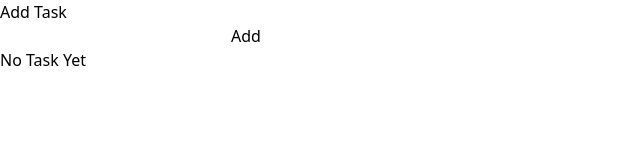
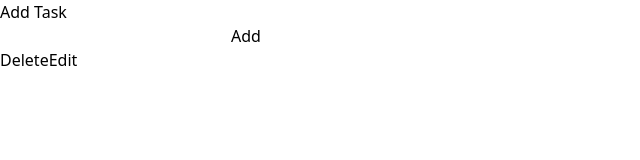
Before and after one commit to akshitolihan/react-todo, a React (Vite) app: page / in a window 1280 px wide. Shown: the top 160 px of the page, without its empty margins (0-640 px from the left). Built offline with nearby package versions, Linux system fonts and the light colour scheme.

Commit message:
Finishing localstorage work

```diff
--- a/src/components/CreateTodo.tsx
+++ b/src/components/CreateTodo.tsx
@@ -1,4 +1,4 @@
-import React, { useEffect } from "react";
+import React, { useEffect, useRef } from "react";
 interface Props {
   todos: string[];
   setTodos: React.Dispatch<React.SetStateAction<string[]>>;
@@ -18,33 +18,42 @@ const CreateTodo: React.FC<Props> = ({
   setInputVal,
   id,
 }) => {
+  const inputRef = useRef<HTMLInputElement | null>(null);
   const handleChange = (e: React.ChangeEvent<HTMLInputElement>) => {
     setInputVal(e.target.value);
   };
   const handleSubmit = (e: { preventDefault: () => void }) => {
     e.preventDefault();
+
+    if (inputRef.current) {
+      inputRef.current.focus();
+    }
     console.log(editTodo);
     if (inputVal.length > 0) {
       if (!editTodo) {
         setTodos([...todos, inputVal]);
         setInputVal("");
+        localStorage.setItem("tasks", JSON.stringify([...todos, inputVal]));
         console.log("I am here");
       } else {
         const newTodo = todos.map((todo, index) =>
-          index - 1 === id ? inputVal : todo
+          index === id ? inputVal : todo
         );
         console.log(newTodo);
         setTodos(newTodo);
         setEditTodo("");
         setInputVal("");
+        localStorage.setItem("tasks", JSON.stringify(newTodo));
       }
-      localStorage.setItem("tasks", JSON.stringify(todos));
     }
   };
 
   useEffect(() => {
     if (editTodo) {
       console.log("Edit todo ", editTodo);
+      if (inputRef.current) {
+        inputRef.current.focus();
+      }
       setInputVal(editTodo);
     } else setInputVal("");
     // localStorage.setItem("tasks", JSON.stringify(todos));
@@ -56,6 +65,7 @@ const CreateTodo: React.FC<Props> = ({
         <h1 className="text-center m-4 text-2xl font-extrabold">Add Task</h1>
         <form onSubmit={handleSubmit} className="flex gap-4">
           <input
+            ref = {inputRef}
             name="todoContent"
             value={inputVal}
             type="text"
--- a/src/components/ShowTodo.tsx
+++ b/src/components/ShowTodo.tsx
@@ -12,20 +12,20 @@ interface Props{
 
 const ShowTodo : React.FC<Props> = ({todos, setTodos, setEditTodo, setId})=>{
   const handleDelete = (id:number) => {
-    const newData = todos.filter((_todo:string, index:number) => id !== index - 1)
+    const newData = todos.filter((_todo:string, index:number) => id !== index)
     setTodos(newData);
     localStorage.setItem("tasks", JSON.stringify(newData));
   };
   const handleUpdate = (id: number) => {
-    setEditTodo(todos.find((_todo:string, index:number) => index - 1 === id))
+    setEditTodo(todos.find((_todo:string, index:number) => index  === id))
     setId(id);
   };
   return (
     <>
     <main className="mx-auto max-w-4xl"></main>
       <section className="flex flex-col p-2 m-4 justify-center">
-        {todos.length > 1 &&
-          todos.slice(1, todos.length).map((ele: string, index: number) => (
+        {todos.length > 0 &&
+          todos.slice(0, todos.length).map((ele: string, index: number) => (
             <section
               key={index}
               className="flex justify-between mx-auto max-w-xl gap-4 md:min-w-[400px] w-full shadow-xl my-4 p-2 border-b-[3px] border-green-400"
@@ -49,7 +49,7 @@ const ShowTodo : React.FC<Props> = ({todos, setTodos, setEditTodo, setId})=>{
               </section>
             </section>
           ))}
-        {todos.length <= 1 && (
+        {todos.length < 1 && (
           <h1 className="font-[500] text-base text-gray-700 text-center">No Task Yet</h1>
         )}
       </section>
```
